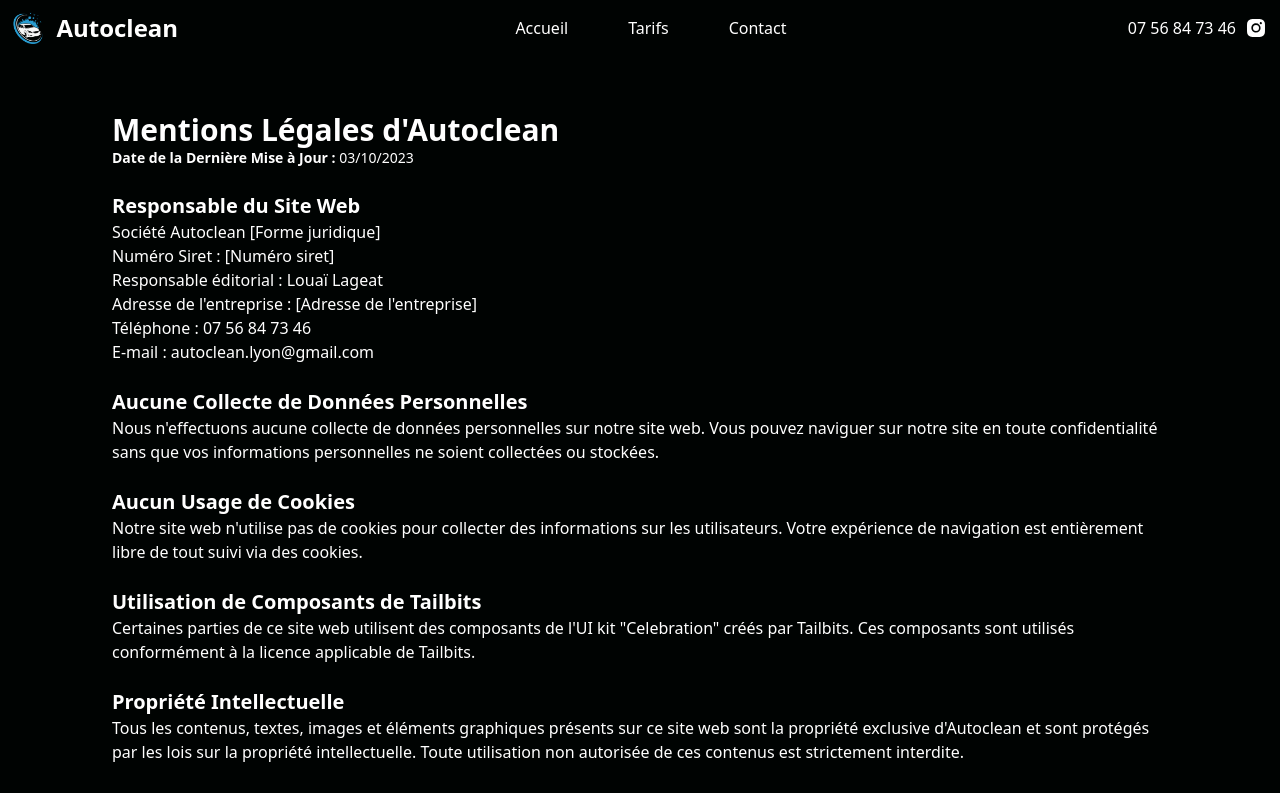
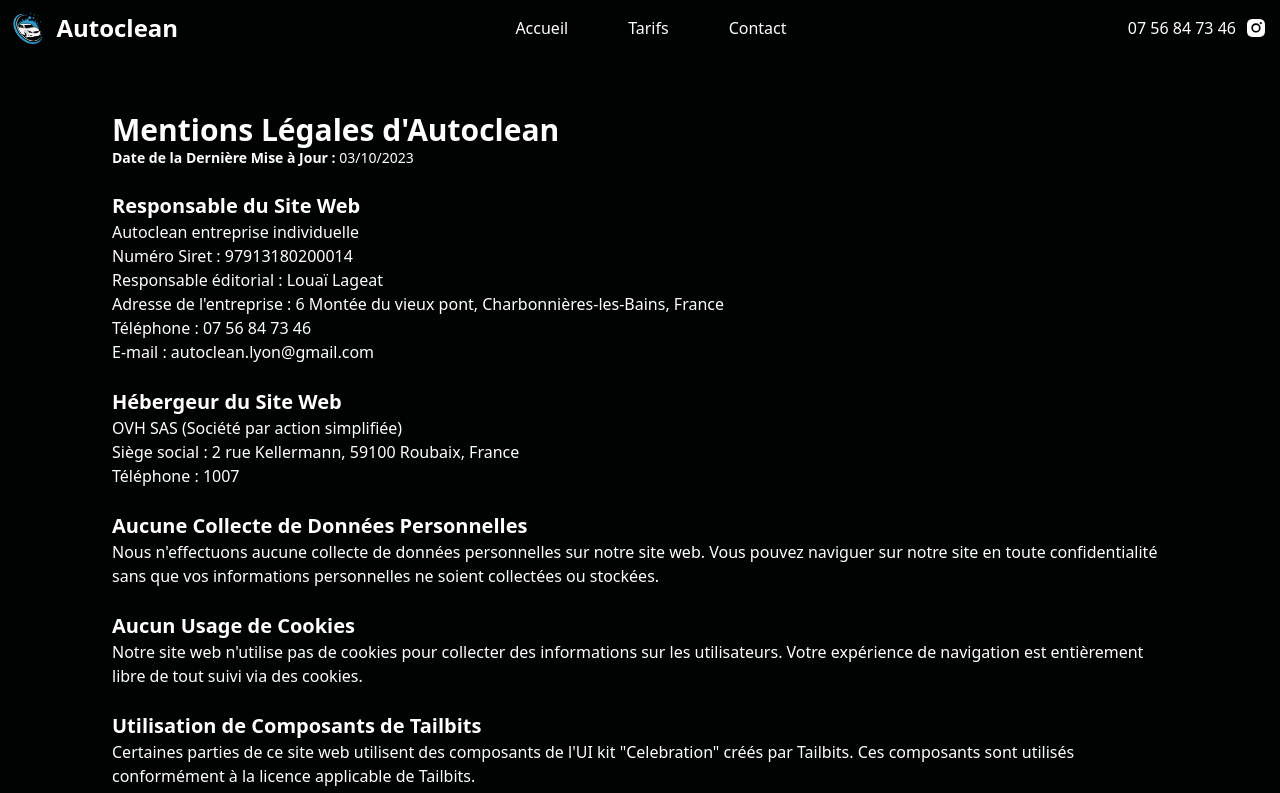
Before and after one commit to y28lyn/autoclean, a React (Vite) app: page /mention_legales in a window 1280 px wide. Shown: the top 793 px of the page. Built offline with nearby package versions, Linux system fonts and the light colour scheme.

Commit message:
mention legale content added

```diff
--- a/src/components/article/ContactForm.tsx
+++ b/src/components/article/ContactForm.tsx
@@ -170,7 +170,7 @@ const ContactForm = () => {
               <button className="mt-6 w-full bg-white text-black p-1 rounded transition ease-in-out delay-150 md:hover:scale-110 duration-300">
                 <a
                   href="tel:0756847346"
-                  className="font-semibold p-[3rem] md:p-[6.7rem]"
+                  className="font-semibold px-[3rem] md:px-[6.7rem]"
                 >
                   Appelez-nous au 07 56 84 73 46
                 </a>
--- a/src/pages/MentionLegales.tsx
+++ b/src/pages/MentionLegales.tsx
@@ -9,12 +9,22 @@ const MentionLegales = () => {
 
         <section className="mt-6">
           <h2 className="text-xl font-bold">Responsable du Site Web</h2>
-          <p>Société Autoclean [Forme juridique]</p>
-          <p>Numéro Siret : [Numéro siret]</p>
+          <p>Autoclean entreprise individuelle</p>
+          <p>Numéro Siret : 97913180200014</p>
           <p>Responsable éditorial : Louaï Lageat</p>
-          <p>Adresse de l'entreprise : [Adresse de l'entreprise]</p>
+          <p>
+            Adresse de l'entreprise : 6 Montée du vieux pont,
+            Charbonnières-les-Bains, France
+          </p>
           <p>Téléphone : 07 56 84 73 46</p>
           <p>E-mail : autoclean.lyon@gmail.com</p>
+        </section>
+
+        <section className="mt-6">
+          <h2 className="text-xl font-bold">Hébergeur du Site Web</h2>
+          <p>OVH SAS (Société par action simplifiée)</p>
+          <p>Siège social : 2 rue Kellermann, 59100 Roubaix, France</p>
+          <p>Téléphone : 1007 </p>
         </section>
 
         <section className="mt-6">
```
